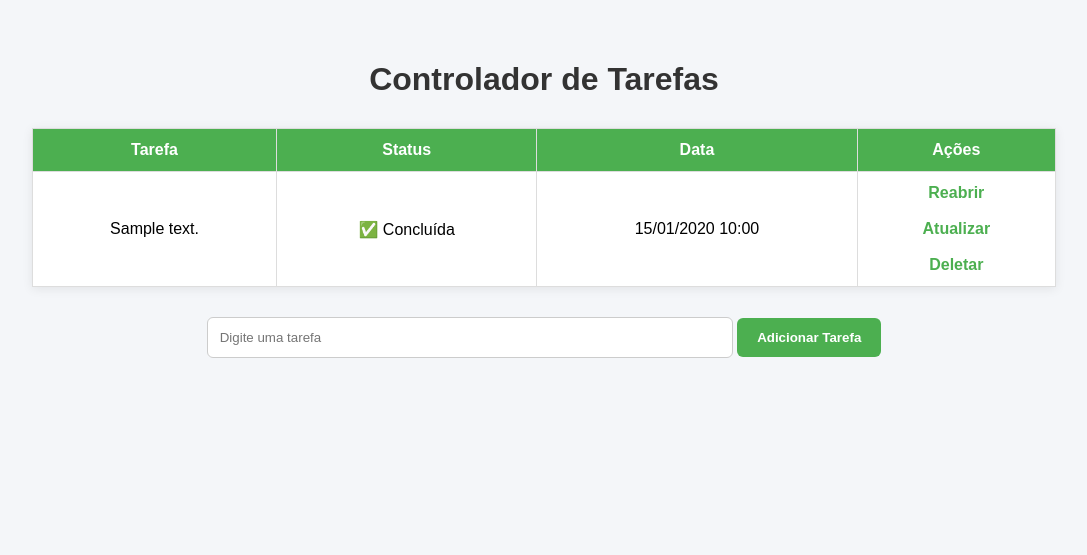
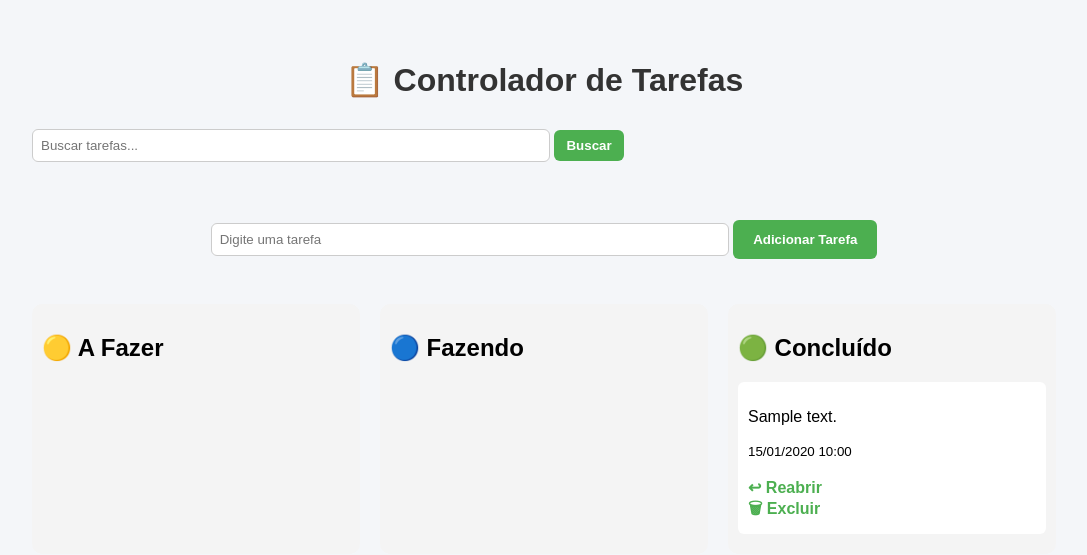
Before and after one commit to Kalelcst/Projeto_Flask, a Flask app: page / in a window 1280 px wide. Shown: the part 48-603 px from the top of the page, without its empty margins (96-1183 px from the left). Run offline with Flask 3, Linux system fonts and the light colour scheme; the visitor is signed in with stand-in values (Sample User, id 1); tables that the repository leaves empty hold one stand-in row (values such as "Sample post"); parts of the project's set-up code (start-up, migrations or seed data) failed here and were passed over.

Commit message:
dashboards estilo Trello

```diff
--- a/static/css/main.css
+++ b/static/css/main.css
@@ -187,3 +187,41 @@ button:hover {
     background-color: #d1ecf1;
     color: #0c5460;
 }
+
+input[type="text"] {
+    padding: 8px;
+    width: 60%;
+    margin-bottom: 10px;
+}
+
+button {
+    padding: 8px 12px;
+    background-color: #4CAF50;
+    color: white;
+    border: none;
+    cursor: pointer;
+}
+
+button:hover {
+    background-color: #45a049;
+}
+
+.kanban {
+    display: flex;
+    gap: 20px;
+    margin-top: 20px;
+}
+
+.column {
+    flex: 1;
+    background: #f4f4f4;
+    padding: 10px;
+    border-radius: 10px;
+}
+
+.card {
+    background: white;
+    padding: 10px;
+    margin-bottom: 10px;
+    border-radius: 6px;
+}
--- a/templates/index.html
+++ b/templates/index.html
@@ -8,69 +8,28 @@
 
 <div class="content">
 
-    <h1>Controlador de Tarefas</h1>
+    <h1>📋 Controlador de Tarefas</h1>
 
-    {% if tasks|length < 1 %}
+    <!-- Busca -->
+    <form method="GET" action="/">
+        <input
+            type="text"
+            name="search"
+            placeholder="Buscar tarefas..."
+            value="{{ search or '' }}"
+        >
 
-        <h4>Não há tarefas cadastradas.</h4>
+        <button type="submit">
+            Buscar
+        </button>
+    </form>
 
-    {% else %}
+    <br>
 
-    <table>
-        <thead>
-            <tr>
-                <th>Tarefa</th>
-                <th>Status</th>
-                <th>Data</th>
-                <th>Ações</th>
-            </tr>
-        </thead>
-
-        <tbody>
-            {% for task in tasks %}
-            <tr>
-                <td>{{ task.content }}</td>
-
-                <td>
-                    {% if task.completed %}
-                        ✅ Concluída
-                    {% else %}
-                        ⏳ Pendente
-                    {% endif %}
-                </td>
-
-                <td>{{ task.date_created.strftime('%d/%m/%Y %H:%M') }}</td>
-
-                <td>
-                    <a href="/toggle-task/{{ task.id }}">
-                        {% if task.completed %}
-                            Reabrir
-                        {% else %}
-                            Concluir
-                        {% endif %}
-                    </a>
-
-                    <br><br>
-
-                    <a href="/update/{{ task.id }}">
-                        Atualizar
-                    </a>
-
-                    <br><br>
-
-                    <a href="/delete/{{ task.id }}">
-                        Deletar
-                    </a>
-                </td>
-            </tr>
-            {% endfor %}
-        </tbody>
-    </table>
-
-    {% endif %}
-
+    <!-- Nova tarefa -->
     <div class="form">
         <form action="/" method="POST">
+
             <input
                 type="text"
                 name="content"
@@ -82,8 +41,134 @@
                 type="submit"
                 value="Adicionar Tarefa"
             >
+
         </form>
     </div>
+
+    <br>
+
+    {% if tasks|length < 1 %}
+
+        <h4>Não há tarefas cadastradas.</h4>
+
+    {% else %}
+
+    <div class="kanban">
+
+        <!-- A FAZER -->
+        <div class="column">
+
+            <h2>🟡 A Fazer</h2>
+
+            {% for task in tasks if task.status == 'todo' %}
+
+            <div class="card">
+
+                <p>{{ task.content }}</p>
+
+                <small>
+                    {{ task.date_created.strftime('%d/%m/%Y %H:%M') }}
+                </small>
+
+                <br><br>
+
+                <a href="/move-task/{{ task.id }}/doing">
+                    ➡ Iniciar
+                </a>
+
+                <br>
+
+                <a href="/update/{{ task.id }}">
+                    ✏ Editar
+                </a>
+
+                <br>
+
+                <a href="/delete/{{ task.id }}">
+                    🗑 Excluir
+                </a>
+
+            </div>
+
+            {% endfor %}
+
+        </div>
+
+        <!-- FAZENDO -->
+        <div class="column">
+
+            <h2>🔵 Fazendo</h2>
+
+            {% for task in tasks if task.status == 'doing' %}
+
+            <div class="card">
+
+                <p>{{ task.content }}</p>
+
+                <small>
+                    {{ task.date_created.strftime('%d/%m/%Y %H:%M') }}
+                </small>
+
+                <br><br>
+
+                <a href="/move-task/{{ task.id }}/todo">
+                    ⬅ Voltar
+                </a>
+
+                <br>
+
+                <a href="/move-task/{{ task.id }}/done">
+                    ✅ Concluir
+                </a>
+
+                <br>
+
+                <a href="/update/{{ task.id }}">
+                    ✏ Editar
+                </a>
+
+            </div>
+
+            {% endfor %}
+
+        </div>
+
+        <!-- CONCLUÍDO -->
+        <div class="column">
+
+            <h2>🟢 Concluído</h2>
+
+            {% for task in tasks if task.status == 'done' %}
+
+            <div class="card">
+
+                <p>{{ task.content }}</p>
+
+                <small>
+                    {{ task.date_created.strftime('%d/%m/%Y %H:%M') }}
+                </small>
+
+                <br><br>
+
+                <a href="/move-task/{{ task.id }}/todo">
+                    ↩ Reabrir
+                </a>
+
+                <br>
+
+                <a href="/delete/{{ task.id }}">
+                    🗑 Excluir
+                </a>
+
+            </div>
+
+            {% endfor %}
+
+        </div>
+
+    </div>
+
+    {% endif %}
 
 </div>
 
--- a/web.py
+++ b/web.py
@@ -13,6 +13,15 @@ def index():
 
     user_id = session.get('user_id')
 
+    search = request.args.get('search')
+
+    query = Todo.query.filter_by(user_id=user_id)
+
+    if search:
+        query = query.filter(Todo.content.contains(search))
+
+    tasks = query.order_by(Todo.date_created).all()
+
     if request.method == 'POST':
         task_content = request.form['content']
 
@@ -20,20 +29,15 @@ def index():
             flash('A tarefa não pode ficar vazia.', 'danger')
             return redirect('/')
 
-        new_task = Todo(content=task_content, user_id=user_id)
+        new_task = Todo(content=task_content, user_id=user_id, status='todo')
 
-        try:
-            db.session.add(new_task)
-            db.session.commit()
-            flash('Tarefa criada com sucesso!', 'success')
-            return redirect('/')
-        except Exception as e:
-            print(e)
-            return 'Ocorreu um problema ao adicionar sua tarefa.'
+        db.session.add(new_task)
+        db.session.commit()
 
-    tasks = Todo.query.filter_by(user_id=user_id).order_by(Todo.date_created).all()
+        flash('Tarefa criada com sucesso!', 'success')
+        return redirect('/')
 
-    return render_template('index.html', tasks=tasks)
+    return render_template('index.html', tasks=tasks, search=search)
 
 
 @web.route('/update/<int:id>', methods=['GET', 'POST'])
@@ -377,3 +381,22 @@ def toggle_admin(id):
         flash('Erro ao atualizar usuário.', 'danger')
 
     return redirect('/admin/users')
+
+@web.route('/move-task/<int:id>/<string:status>')
+@login_required
+def move_task(id, status):
+
+    user_id = session.get('user_id')
+
+    task = Todo.query.filter_by(id=id, user_id=user_id).first_or_404()
+
+    if status not in ['todo', 'doing', 'done']:
+        flash('Status inválido.', 'danger')
+        return redirect('/')
+
+    task.status = status
+
+    db.session.commit()
+
+    flash('Tarefa movida com sucesso!', 'success')
+    return redirect('/')
```
Also changed, not shown: models.py (+6 -5 lines).
